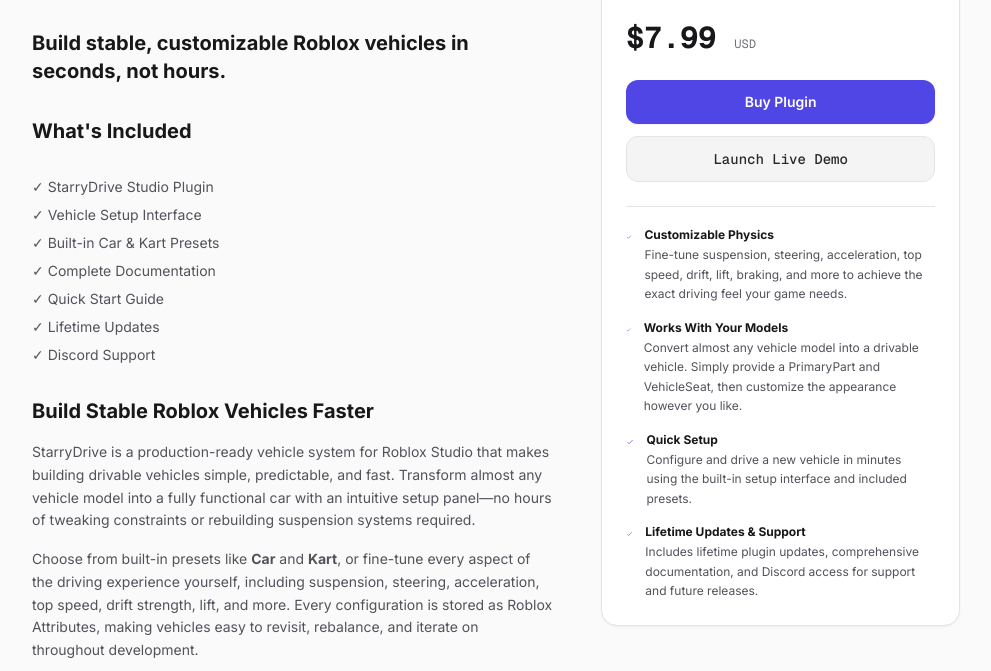
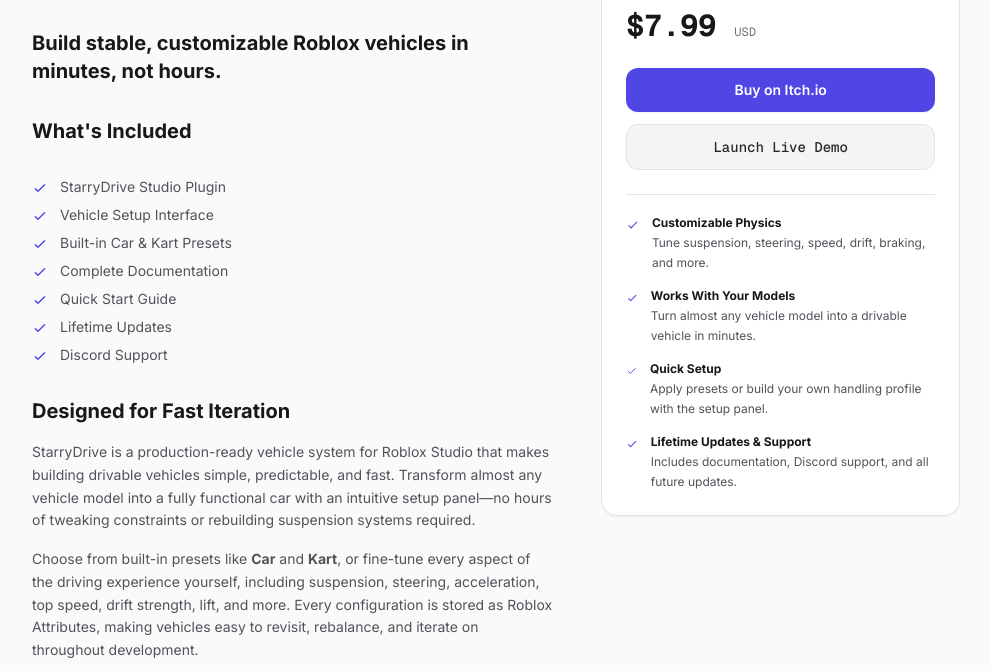
Before and after one commit to StarryBit/starrybit.github.io, a Jekyll site: the page built from shop/starrydrive-vehicle-system/index.html, in a window 1280 px wide and 900 px high, scrolled down 260 px, cut to the strip 229-900 px from the top of the window. Shown: the whole strip, without its empty margins (144-1135 px from the left). Built offline with Jekyll 4.4.1, drawn with Linux system fonts in a browser that asks for light colours; nearby versions of some CDN libraries; some of the changed text lies outside the part shown.

Commit message:
Update index.html

```diff
--- a/shop/starrydrive-vehicle-system/index.html
+++ b/shop/starrydrive-vehicle-system/index.html
@@ -12,23 +12,44 @@
                 <iframe class="w-full h-full" src="https://www.youtube.com/embed/jlBTiMc82iQ" title="YouTube video player" frameborder="0" allow="accelerometer; autoplay; clipboard-write; encrypted-media; gyroscope; picture-in-picture" allowfullscreen></iframe>
             </div>
 
-            <h2 class="text-xl font-bold mb-4">Build stable, customizable Roblox vehicles in seconds, not hours.</h2>
+            <h2 class="text-xl font-bold mb-4">Build stable, customizable Roblox vehicles in minutes, not hours.</h2>
 
             <h2 class="text-xl font-bold mb-4">What's Included</h2>
 
         <ul class="space-y-2 text-sm text-zinc-600 dark:text-zinc-400">
-            <li>✓ StarryDrive Studio Plugin</li>
-            <li>✓ Vehicle Setup Interface</li>
-            <li>✓ Built-in Car & Kart Presets</li>
-            <li>✓ Complete Documentation</li>
-            <li>✓ Quick Start Guide</li>
-            <li>✓ Lifetime Updates</li>
-            <li>✓ Discord Support</li>
+                <li class="flex items-center gap-3">
+                    <svg class="w-4 h-4 text-indigo-600 dark:text-indigo-400 mt-0.5" fill="none" stroke="currentColor" viewBox="0 0 24 24"><path stroke-linecap="round" stroke-linejoin="round" stroke-width="2" d="M5 13l4 4L19 7"></path></svg>
+                    <span>StarryDrive Studio Plugin</span>
+                </li>
+                <li class="flex items-center gap-3">
+                    <svg class="w-4 h-4 text-indigo-600 dark:text-indigo-400 mt-0.5" fill="none" stroke="currentColor" viewBox="0 0 24 24"><path stroke-linecap="round" stroke-linejoin="round" stroke-width="2" d="M5 13l4 4L19 7"></path></svg>
+                    <span>Vehicle Setup Interface</span>
+                </li>
+                <li class="flex items-center gap-3">
+                    <svg class="w-4 h-4 text-indigo-600 dark:text-indigo-400 mt-0.5" fill="none" stroke="currentColor" viewBox="0 0 24 24"><path stroke-linecap="round" stroke-linejoin="round" stroke-width="2" d="M5 13l4 4L19 7"></path></svg>
+                    <span>Built-in Car & Kart Presets</span>
+                </li>
+                <li class="flex items-center gap-3">
+                    <svg class="w-4 h-4 text-indigo-600 dark:text-indigo-400 mt-0.5" fill="none" stroke="currentColor" viewBox="0 0 24 24"><path stroke-linecap="round" stroke-linejoin="round" stroke-width="2" d="M5 13l4 4L19 7"></path></svg>
+                    <span>Complete Documentation</span>
+                </li>
+                <li class="flex items-center gap-3">
+                    <svg class="w-4 h-4 text-indigo-600 dark:text-indigo-400 mt-0.5" fill="none" stroke="currentColor" viewBox="0 0 24 24"><path stroke-linecap="round" stroke-linejoin="round" stroke-width="2" d="M5 13l4 4L19 7"></path></svg>
+                    <span>Quick Start Guide</span>
+                </li>
+                <li class="flex items-center gap-3">
+                    <svg class="w-4 h-4 text-indigo-600 dark:text-indigo-400 mt-0.5" fill="none" stroke="currentColor" viewBox="0 0 24 24"><path stroke-linecap="round" stroke-linejoin="round" stroke-width="2" d="M5 13l4 4L19 7"></path></svg>
+                    <span>Lifetime Updates</span>
+                </li>
+                <li class="flex items-center gap-3">
+                    <svg class="w-4 h-4 text-indigo-600 dark:text-indigo-400 mt-0.5" fill="none" stroke="currentColor" viewBox="0 0 24 24"><path stroke-linecap="round" stroke-linejoin="round" stroke-width="2" d="M5 13l4 4L19 7"></path></svg>
+                    <span>Discord Support</span>
+                </li>
         </ul>
 
             <!-- Deep Architectural Details -->
             <div>
-                <h2 class="text-xl font-bold mb-4">Build Stable Roblox Vehicles Faster</h2>
+                <h2 class="text-xl font-bold mb-4">Designed for Fast Iteration</h2>
                 <div class="space-y-4 text-sm text-zinc-600 dark:text-zinc-400 leading-relaxed">
                     <p>
                         StarryDrive is a production-ready vehicle system for Roblox Studio that makes building drivable vehicles simple, predictable, and fast. Transform almost any vehicle model into a fully functional car with an intuitive setup panel—no hours of tweaking constraints or rebuilding suspension systems required.
@@ -68,8 +89,8 @@
             <div class="sticky top-24 border border-zinc-200 bg-white dark:border-zinc-800 dark:bg-zinc-900/30 p-6 rounded-2xl space-y-6 shadow-sm">
                 <div>
                     <h1 class="text-2xl font-bold mb-1">StarryDrive</h1>
-                    <h2 class="text-1xl font-bold mb-1">Production-Ready Vehicle System for Roblox Studio</h2>
-                    <p class="text-xs text-zinc-500 code-font">Version 1.2.0 &bull; Production Ready</p>
+                    <p class="text-sm text-zinc-600 dark:text-zinc-400">Production-ready vehicle system for Roblox Studio</p>
+                    <p class="text-xs text-zinc-500 code-font">v1.2.0 &bull; Actively Maintained</p>
                 </div>
 
                 <div class="text-3xl font-bold code-font">
@@ -78,8 +99,8 @@
 
                 <!-- Primary Funnel Buttons -->
                 <div class="space-y-3">
-                    <button class="w-full bg-indigo-600 hover:bg-indigo-500 text-white font-semibold py-3 rounded-xl transition-colors text-sm shadow-sm">Buy Plugin</button>
-                    <a href="https://www.roblox.com/games/GAME_ID" target="_blank" class="block w-full text-center bg-zinc-100 hover:bg-zinc-200 border border-zinc-200 text-zinc-800 dark:bg-zinc-900 dark:hover:bg-zinc-800 dark:border-zinc-800 dark:text-zinc-200 font-medium py-3 rounded-xl transition-colors text-sm code-font">Launch Live Demo</a>
+                        <a href="https://itch.io/LINK" target="_blank" class="block w-full text-center bg-indigo-600 hover:bg-indigo-500 text-white font-semibold py-3 rounded-xl transition-colors text-sm shadow-sm">Buy on Itch.io</a>
+                        <a href="https://www.roblox.com/games/GAME_ID" target="_blank" class="block w-full text-center bg-zinc-100 hover:bg-zinc-200 border border-zinc-200 text-zinc-800 dark:bg-zinc-900 dark:hover:bg-zinc-800 dark:border-zinc-800 dark:text-zinc-200 font-medium py-3 rounded-xl transition-colors text-sm code-font">Launch Live Demo</a>
                 </div>
 
                 <!-- Feature Verification List -->
@@ -88,28 +109,28 @@
                         <svg class="w-4 h-4 text-indigo-600 dark:text-indigo-400 mt-0.5" fill="none" stroke="currentColor" viewBox="0 0 24 24"><path stroke-linecap="round" stroke-linejoin="round" stroke-width="2" d="M5 13l4 4L19 7"></path></svg>
                         <div>
                             <strong class="text-zinc-900 dark:text-zinc-100 block mb-0.5">Customizable Physics</strong>
-                            <span class="text-zinc-600 dark:text-zinc-400 leading-relaxed">Fine-tune suspension, steering, acceleration, top speed, drift, lift, braking, and more to achieve the exact driving feel your game needs.</span>
+                            <span class="text-zinc-600 dark:text-zinc-400 leading-relaxed">Tune suspension, steering, speed, drift, braking, and more.</span>
                         </div>
                     </div>
                     <div class="flex items-start gap-3">
                         <svg class="w-4 h-4 text-indigo-600 dark:text-indigo-400 mt-0.5" fill="none" stroke="currentColor" viewBox="0 0 24 24"><path stroke-linecap="round" stroke-linejoin="round" stroke-width="2" d="M5 13l4 4L19 7"></path></svg>
                         <div>
                             <strong class="text-zinc-900 dark:text-zinc-100 block mb-0.5">Works With Your Models</strong>
-                            <span class="text-zinc-600 dark:text-zinc-400 leading-relaxed">Convert almost any vehicle model into a drivable vehicle. Simply provide a PrimaryPart and VehicleSeat, then customize the appearance however you like.</span>
+                            <span class="text-zinc-600 dark:text-zinc-400 leading-relaxed">Turn almost any vehicle model into a drivable vehicle in minutes.</span>
                         </div>
                     </div>
                     <div class="flex items-start gap-3">
                         <svg class="w-4 h-4 text-indigo-600 dark:text-indigo-400 mt-0.5" fill="none" stroke="currentColor" viewBox="0 0 24 24"><path stroke-linecap="round" stroke-linejoin="round" stroke-width="2" d="M5 13l4 4L19 7"></path></svg>
                         <div>
                             <strong class="text-zinc-900 dark:text-zinc-100 block mb-0.5">Quick Setup</strong>
-                            <span class="text-zinc-600 dark:text-zinc-400 leading-relaxed">Configure and drive a new vehicle in minutes using the built-in setup interface and included presets.</span>
+                            <span class="text-zinc-600 dark:text-zinc-400 leading-relaxed">Apply presets or build your own handling profile with the setup panel.</span>
                         </div>
                     </div>
                     <div class="flex items-start gap-3">
                         <svg class="w-4 h-4 text-indigo-600 dark:text-indigo-400 mt-0.5" fill="none" stroke="currentColor" viewBox="0 0 24 24"><path stroke-linecap="round" stroke-linejoin="round" stroke-width="2" d="M5 13l4 4L19 7"></path></svg>
                         <div>
                             <strong class="text-zinc-900 dark:text-zinc-100 block mb-0.5">Lifetime Updates & Support</strong>
-                            <span class="text-zinc-600 dark:text-zinc-400 leading-relaxed">Includes lifetime plugin updates, comprehensive documentation, and Discord access for support and future releases.</span>
+                            <span class="text-zinc-600 dark:text-zinc-400 leading-relaxed">Includes documentation, Discord support, and all future updates.</span>
                         </div>
                     </div>
                 </div>
```
